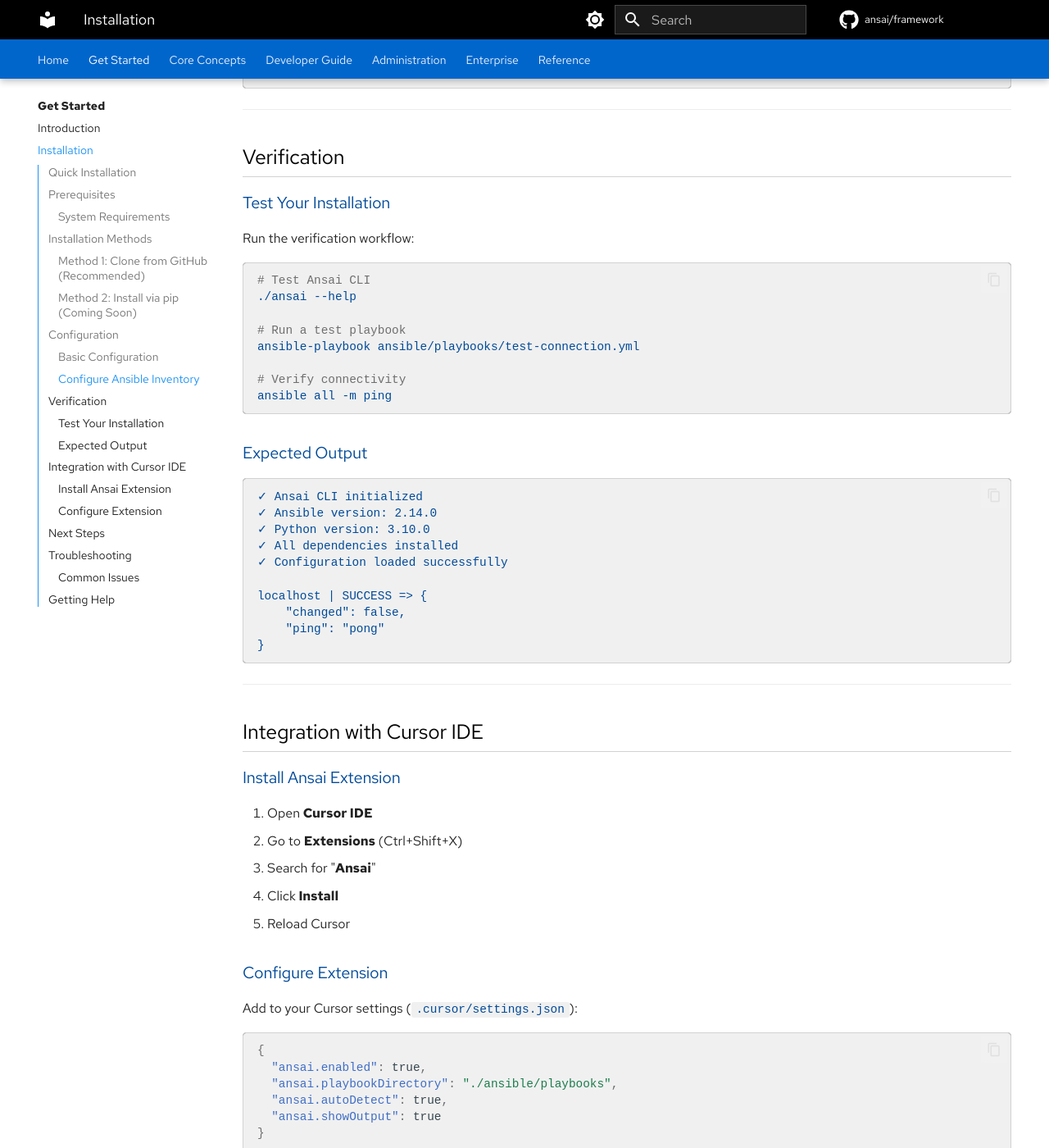
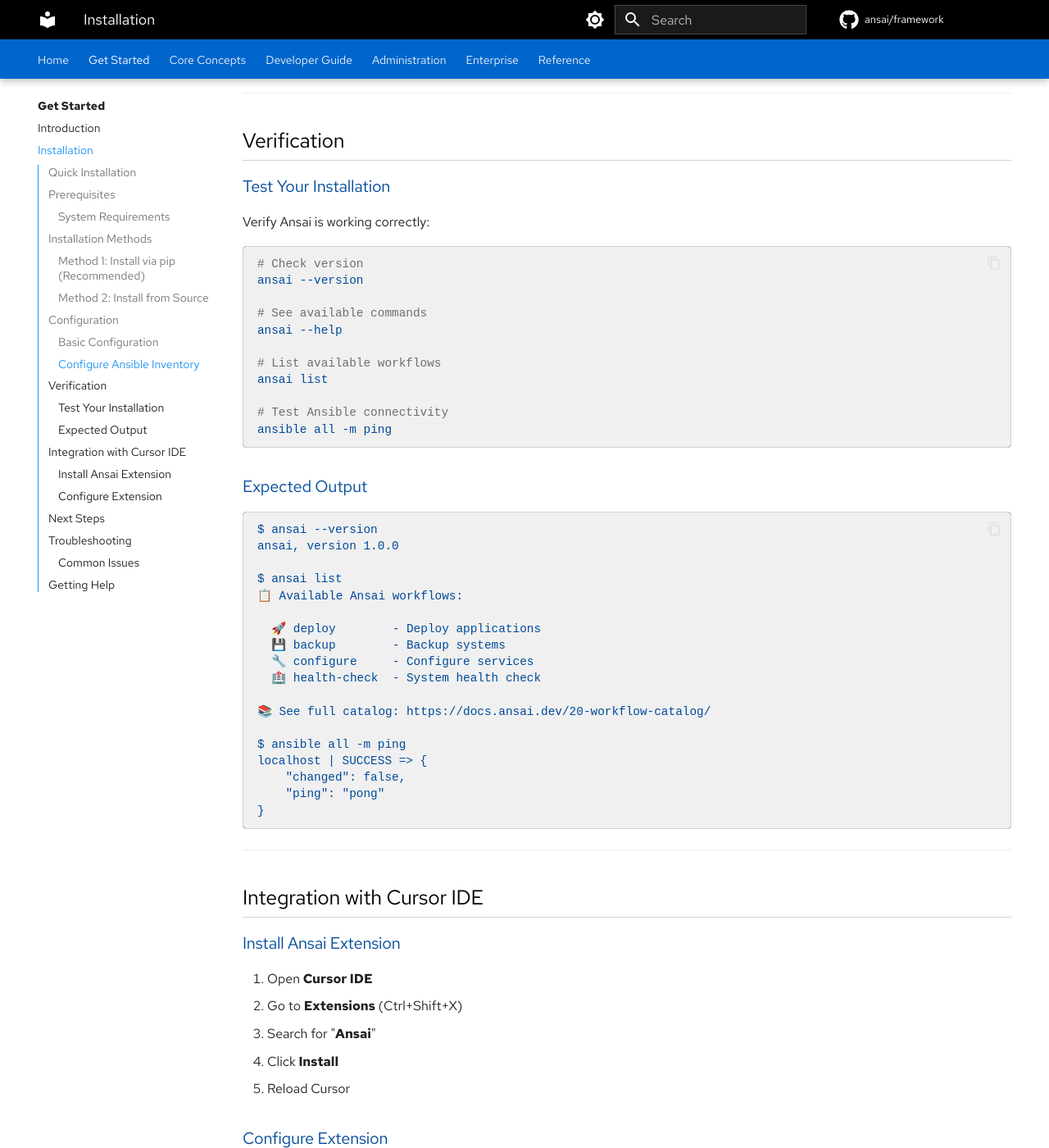
Before and after one commit to thebyrdman-git/ansai-landing, an MkDocs documentation site: the page built from docs/02-installation.md, in a window 1280 px wide and 1400 px high, scrolled down 2501 px. Shown: the whole window at 82% size. Built offline with MkDocs 1.6.1 and Material for MkDocs 9.7.7, drawn with Linux system fonts in a browser that asks for light colours; some web fonts are replaced; comment, search, counter and statistics services are not loaded; the version menu is left out; some of the changed text lies outside the part shown.

Commit message:
Update installation docs for pip install support

````diff
--- a/docs/02-installation.md
+++ b/docs/02-installation.md
@@ -36,31 +36,30 @@
 
 ## Installation Methods
 
-### Method 1: Clone from GitHub (Recommended)
+### Method 1: Install via pip (Recommended)
+
+```bash
+# Install from PyPI
+pip install ansai
+
+# Verify installation
+ansai --version
+
+# See available commands
+ansai --help
+```
+
+### Method 2: Install from Source
 
 ```bash
 # Clone the repository
-git clone https://github.com/ansai/framework.git
-cd framework
+git clone https://github.com/thebyrdman-git/ansai-landing.git
+cd ansai-landing
 
-# Set up Python virtual environment
-python3 -m venv venv
-source venv/bin/activate  # On Windows: venv\Scripts\activate
-
-# Install dependencies
-pip install -r requirements.txt
-
-# Install Ansible collections (if needed)
-ansible-galaxy collection install -r requirements.yml
+# Install in development mode
+pip install -e .
 
 # Verify installation
-./ansai --version
-```
-
-### Method 2: Install via pip (Coming Soon)
-
-```bash
-pip install ansai
 ansai --version
 ```
 
@@ -120,28 +119,39 @@
 
 ### Test Your Installation
 
-Run the verification workflow:
+Verify Ansai is working correctly:
 
 ```bash
-# Test Ansai CLI
-./ansai --help
+# Check version
+ansai --version
 
-# Run a test playbook
-ansible-playbook ansible/playbooks/test-connection.yml
+# See available commands
+ansai --help
 
-# Verify connectivity
+# List available workflows
+ansai list
+
+# Test Ansible connectivity
 ansible all -m ping
 ```
 
 ### Expected Output
 
 ```
-✓ Ansai CLI initialized
-✓ Ansible version: 2.14.0
-✓ Python version: 3.10.0
-✓ All dependencies installed
-✓ Configuration loaded successfully
+$ ansai --version
+ansai, version 1.0.0
 
+$ ansai list
+📋 Available Ansai workflows:
+
+  🚀 deploy        - Deploy applications
+  💾 backup        - Backup systems
+  🔧 configure     - Configure services
+  🏥 health-check  - System health check
+
+📚 See full catalog: https://docs.ansai.dev/20-workflow-catalog/
+
+$ ansible all -m ping
 localhost | SUCCESS => {
     "changed": false,
     "ping": "pong"
````
